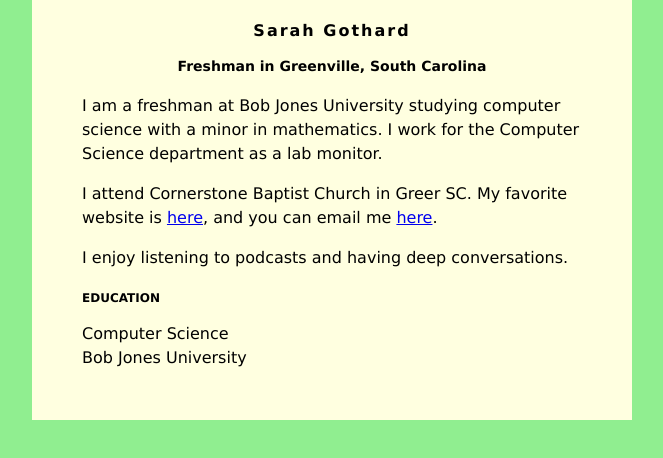
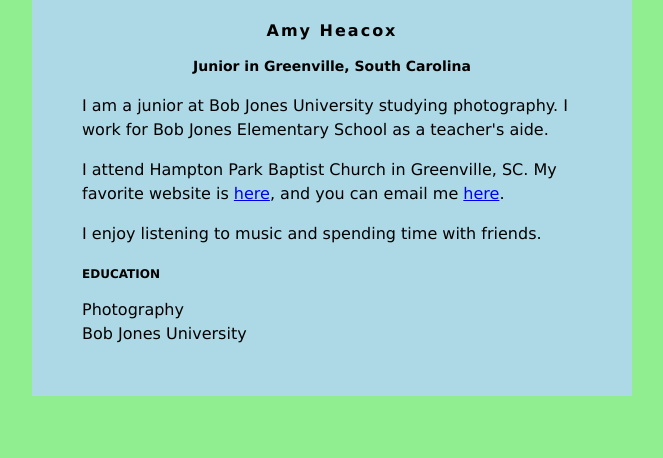
Before and after one commit to Hasrag/Hasrag.github.io, a plain HTML site: page index.html in a window 1280 px wide. Shown: the whole page, without its empty margins (308-971 px from the left). Drawn offline with Linux system fonts and the light colour scheme.

Commit message:
Update index.html

```diff
--- a/index.html
+++ b/index.html
@@ -6,7 +6,7 @@ body {
     font-family: Verdana;
 }
 #content {
-    background: lightyellow;
+    background: lightblue;
     min-width: 200px;
     max-width: 500px;
     padding: 50px;
@@ -30,21 +30,20 @@ h3 {
 </head>
 <body>
     <div id="content">
-        <h1>Sarah Gothard</h1>
-        <h2>Freshman in Greenville, South Carolina</h2>
+        <h1>Amy Heacox</h1>
+        <h2>Junior in Greenville, South Carolina</h2>
 
-         <p>I am a freshman at Bob Jones University studying computer science with a minor in
-            mathematics. I work for the Computer Science department as a lab monitor.</p>
+         <p>I am a junior at Bob Jones University studying photography. I work for Bob Jones Elementary School as a teacher's aide.</p>
          <p>
-            I attend Cornerstone Baptist Church in Greer SC. My favorite website is
-            <a href="https://mobilehymns.org/">here</a>, and you can email me
-            <a href="mailto:sgothard@bju.edu">here</a>.
+            I attend Hampton Park Baptist Church in Greenville, SC. My favorite website is
+            <a href="https://amazon.com/">here</a>, and you can email me
+            <a href="mailto:aheac178@students.bju.edu">here</a>.
          </p>
          <p>
-            I enjoy listening to podcasts and having deep conversations.
+            I enjoy listening to music and spending time with friends.
          </p>
         <h3>EDUCATION</h3>
-        Computer Science<br />
+        Photography<br />
         Bob Jones University
     </div>
 </body>
```
